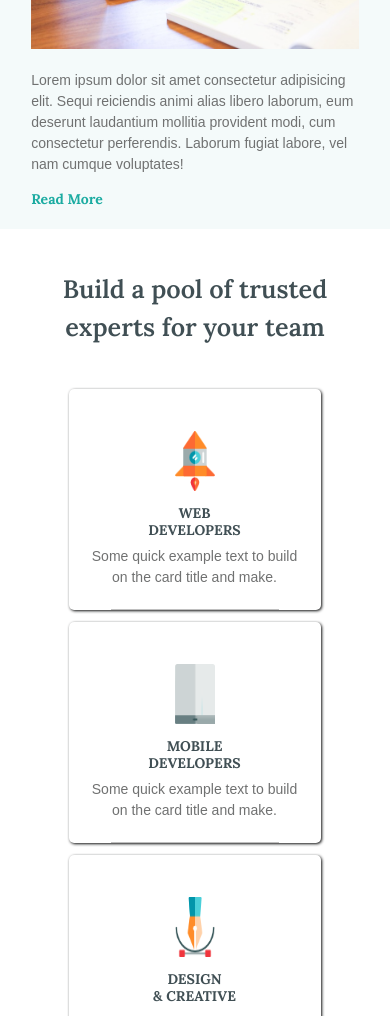
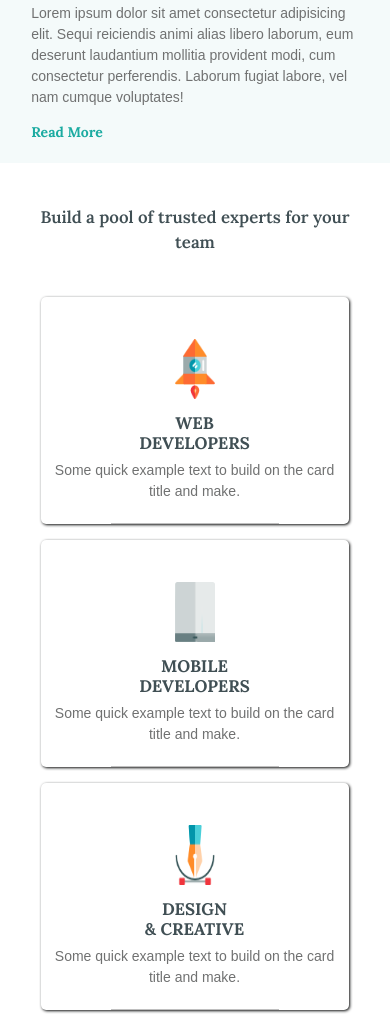
Before and after one commit to sahilbisht890/bootstrap_1st, a plain HTML site: page index.html in a window 390 px wide. Shown: the part 984-2000 px from the top of the page. Drawn offline with nearby package versions, Linux system fonts and the light colour scheme.

Commit message:
changes_in_card_width

```diff
--- a/media.css
+++ b/media.css
@@ -9,6 +9,13 @@
         width: 100%;
     }
 
+    .sameHeading
+    {
+        font-size: 1.2rem !important;
+    }
+    .card {
+        width: 22rem !important;
+    }
     body > div
     {
         padding:5% 8% !important;
@@ -110,14 +117,6 @@
   and (max-width: 1030px)
 
   {
-
-
-    html
-    {
-        font-size: 18px;
-    }
-
-
     .categoryCards  hr ,.categoryCards .verticalline
     {
         display: none !important;
```
Also changed, not shown: index.html (+0 -3 lines).
